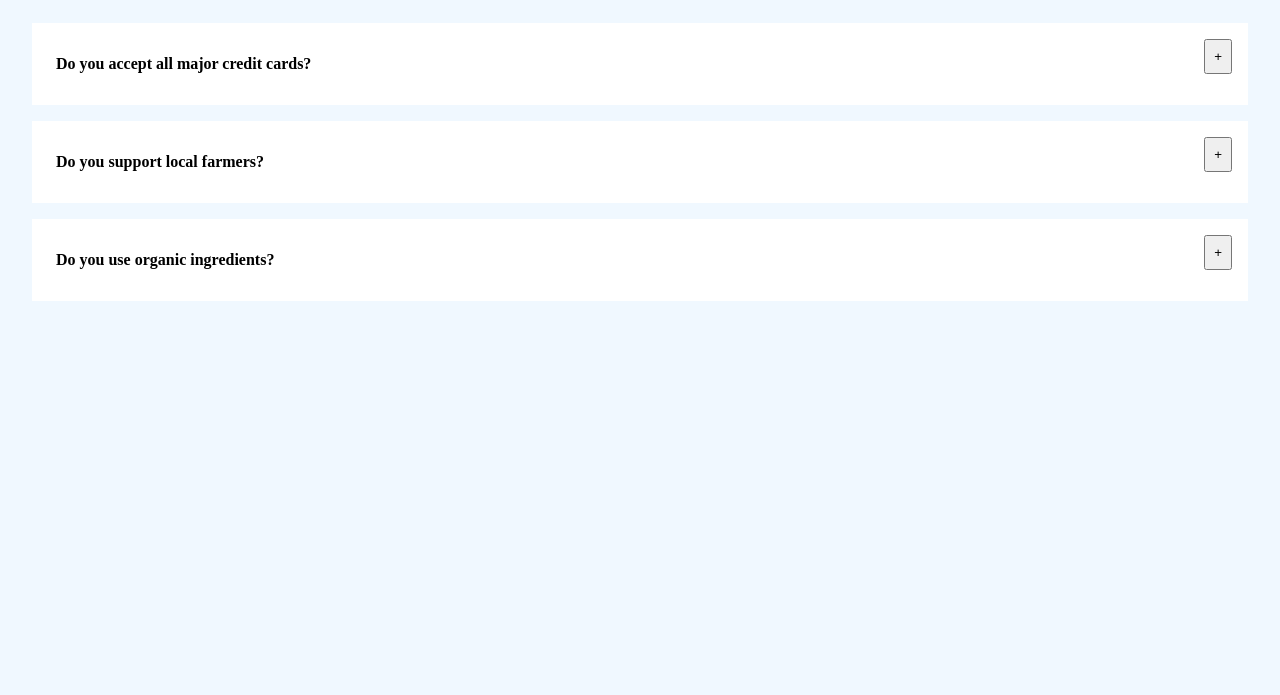
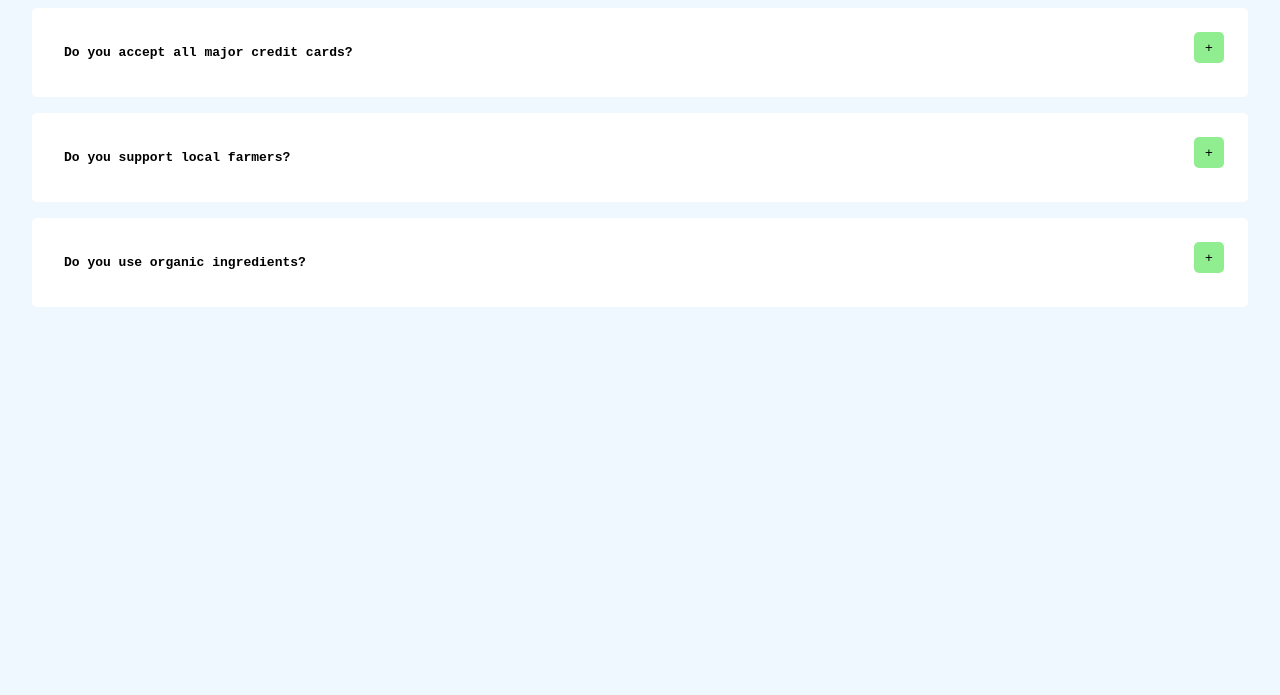
Before and after one commit to gyanendra04876/question-and-answer, a plain HTML site: page index.html in a window 1280 px wide. Shown: the part 105-800 px from the top of the page. Drawn offline with Linux system fonts and the light colour scheme.

Commit message:
add styling

```diff
--- a/index.html
+++ b/index.html
@@ -9,56 +9,67 @@
 </head>
 <body>
     <h1>General Questions</h1>
-    <article class="questions">
+    <div class="questions">
         <!-- question 1  -->
         <div class="que1">
+            <div class="question-container">
                 <p><b>Do you accept all major credit cards?</b></p>
-            <span>
-                <button id="btnPlus1" onclick= "daya(this.id,'btnMinus1','ans1')">+</button>
-                <button id="btnMinus1" hidden onclick = "pandit(this.id,'btnPlus1','ans1')">-</button>
-            </span>
+                <div>
+                    <button class = "btn" id="btnPlus1" style="background-color: lightgreen; border:none; border-radius: 5px;" onclick= "daya(this.id,'btnMinus1','ans1')">+</button>
+                    <button class = "btn" id="btnMinus1" style="background-color: red; border:none; border-radius: 5px;" hidden onclick = "pandit(this.id,'btnPlus1','ans1')">-</button>
                 </div>
-        <!-- answer 1 -->
+            </div>
+
             <div class="ans" id="ans1">
                 <p>
                     Lorem ipsum dolor sit amet, consectetur adipiscing elit, sed do eiusmod tempor incididunt ut labore et dolore magna aliqua.Lorem ipsum dolor sit amet, consectetur adipiscing elit, sed do eiusmod tempor incididunt ut labore et dolore magna aliqua.
                 </p>
             </div>
-    </article>
+        </div>
+        <!-- answer 1 -->
 
-    <article class="questions">
+    </div>
+
+    <div class="questions">
         <!-- question 1  -->
         <div class="que1">
+            <div class="question-container">
                 <p><b>Do you support local farmers?</b></p>
-            <span>
-                <button id="btnPlus2" onclick= "daya(this.id,'btnMinus2','ans2')">+</button>
-                <button id="btnMinus2" hidden onclick = "pandit(this.id,'btnPlus2','ans2')">-</button>
-            </span>
+            <div>
+                <button class = "btn" id="btnPlus2"  style="background-color: lightgreen; border:none; border-radius: 5px;" onclick= "daya(this.id,'btnMinus2','ans2')">+</button>
+                <button class = "btn" id="btnMinus2" style="background-color: red; border:none; border-radius: 5px;" hidden onclick = "pandit(this.id,'btnPlus2','ans2')">-</button>
             </div>
-        <!-- answer 1 -->
+            </div>
+
             <div class="ans" id="ans2">
                 <p>
                     Lorem ipsum dolor sit amet, consectetur adipiscing elit, sed do eiusmod tempor incididunt ut labore et dolore magna aliqua.Lorem ipsum dolor sit amet, consectetur adipiscing elit, sed do eiusmod tempor incididunt ut labore et dolore magna aliqua.
                 </p>
             </div>
-    </article>
+        </div>
+        <!-- answer 1 -->
 
-    <article class="questions">
+    </div>
+
+    <div class="questions">
         <!-- question 1  -->
         <div class="que1">
+            <div class="question-container">
                 <p><b>Do you use organic ingredients?</b></p>
-            <span>
-                <button id="btnPlus3" onclick= "daya(this.id,'btnMinus3','ans3')">+</button>
-                <button id="btnMinus3" hidden onclick = "pandit(this.id,'btnPlus3','ans3')">-</button>
-            </span>
+            <div>
+                <button class = "btn" id="btnPlus3" style="background-color: lightgreen; border:none; border-radius: 5px;" onclick= "daya(this.id,'btnMinus3','ans3')">+</button>
+                <button class = "btn" id="btnMinus3" style="background-color: red; border:none; border-radius: 5px;" hidden onclick = "pandit(this.id,'btnPlus3','ans3')">-</button>
             </div>
-        <!-- answer 1 -->
+            </div>
+
             <div class="ans" id="ans3">
                 <p>
                     Lorem ipsum dolor sit amet, consectetur adipiscing elit, sed do eiusmod tempor incididunt ut labore et dolore magna aliqua.Lorem ipsum dolor sit amet, consectetur adipiscing elit, sed do eiusmod tempor incididunt ut labore et dolore magna aliqua.
                 </p>
             </div>
-    </article>
+        </div>
+        <!-- answer 1 -->
+    </div>
 </body>
 <script src="script.js"></script>
 </html>
--- a/style.css
+++ b/style.css
@@ -3,11 +3,17 @@
 }
 body{
     background-color: aliceblue;
+    font-family:monospace;
+}
 
-}
 .questions{
     justify-content:center;
 }
+
+.btn {
+    width: 30px;
+}
+
 h1{
     display: flex;
     justify-content: center;
@@ -15,15 +21,22 @@ h1{
 .que1{
     background-color: white;
     display: flex;
-    justify-content:space-between;
-
+    flex-direction: column;
+    border-radius: 5px;
 }
 .ans{
     background-color: white;
-    border-top: 1px solid #000;
     display:none;
+    border-radius: 5px;
 }
 
 .toggleAns{
     display: block;
 }
+
+.question-container {
+    display: flex;
+    flex-direction: row;
+    justify-content: space-between;
+    width: auto;
+}
```
Lines whose indentation alone changed are shown as unchanged.
